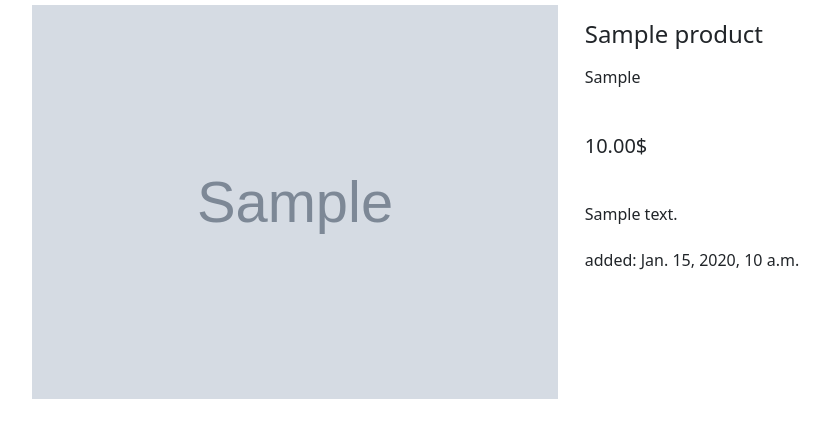
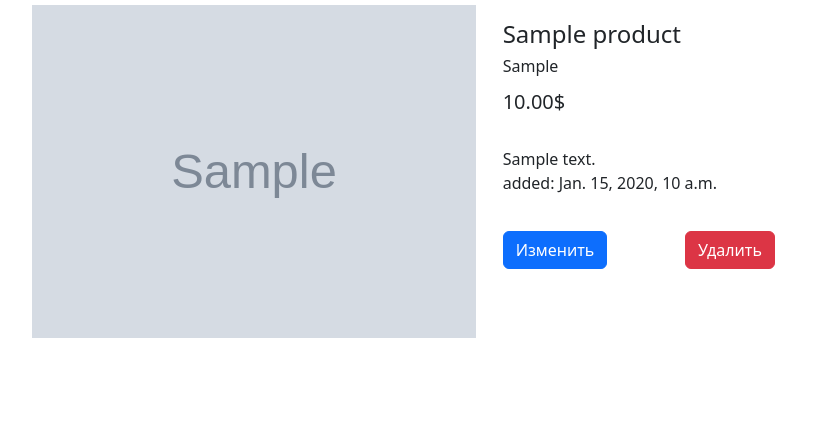
Before and after one commit to Hamilekk/Marketplace, a Django app: page /product/1 in a window 1280 px wide. Shown: the part 56-494 px from the top of the page, without its empty margins (20-850 px from the left). Run offline with Django 4.2, Linux system fonts and the light colour scheme; tables that the repository leaves empty hold one stand-in row (values such as "Sample post"); grey boxes marked "Sample" are stand-in pictures.

Commit message:
Добавил возможность редактирования Продукта

```diff
--- a/source/static/css/style.css
+++ b/source/static/css/style.css
@@ -8,6 +8,7 @@
     background-color: darkgray !important;
 
 }
+
 
 .card-body {
     color: black !important;
@@ -36,7 +37,7 @@
 }
 
 .row p {
-    margin-top: -60px;
+    margin-top: -50px;
 }
 
 .row h5 {
@@ -44,7 +45,7 @@
 }
 
 .row h6 {
-    margin-top: -80px;
+    margin-top: -70px;
 }
 
 .mb-2 label {
@@ -66,3 +67,11 @@
 .col-2 {
     margin-left: 40px !important;
 }
+
+.col-3 {
+    margin-top: -60px;
+}
+
+.col {
+    display: flex;
+}
--- a/source/webapp/templates/product.html
+++ b/source/webapp/templates/product.html
@@ -47,6 +47,14 @@
             <h5>{{ product.price }}$</h5>
             <p>{{ product.description }}</p>
             <h6>added: {{ product.added_at }}</h6>
+            <div class="col-3">
+                <a href="{% url 'product_edit' product.pk %}"
+                   type="button" class="btn btn-primary">Изменить</a>
+            </div>
+            <div class="col-3">
+                <a href="{% url 'product_delete' product.pk %}"
+                   type="button" class="btn btn-danger">Удалить</a>
+            </div>
         </div>
     </div>
 </div>
--- a/source/webapp/templates/product_add.html
+++ b/source/webapp/templates/product_add.html
@@ -8,7 +8,8 @@
     <link rel="stylesheet" href="{% static 'css/style.css' %}">
     <title>{% block title %}Add{% endblock %}</title>
 </head>
-<body><div class="container">
+<body>
+<div class="container">
     <nav class="navbar navbar-expand-lg bg-body-tertiary">
         <div class="container-fluid">
             <a class="navbar-brand" href="{% url 'index' %}">Marketplace.kz</a>
--- a/source/webapp/templates/product_edit.html
+++ b/source/webapp/templates/product_edit.html
@@ -51,7 +51,7 @@
         <div class="mb-2">
             <label for="price" class="form-label">Стоимость автомобиля</label>
             <input type="text" id="price" name="price"
-                 value="{{ product.price }}">
+                   value="{{ product.price }}">
         </div>
         <div class="mb-2">
             <label for="image" class="form-label">URL картинки автомобиля</label>
@@ -68,7 +68,7 @@
         </div>
         <div class="mb-2">
             <label for="description">Введите описание автомобиля</label>
-            <textarea id="description" name="description" rows="3" cols="53">{{ product.description  }}</textarea>
+            <textarea id="description" name="description" rows="3" cols="53">{{ product.description }}</textarea>
         </div>
         <button type="submit" class="btn btn-primary green">Добавить</button>
     </form>
--- a/source/webapp/urls.py
+++ b/source/webapp/urls.py
@@ -1,6 +1,6 @@
 from django.urls import path
 
-from webapp.view.base import products_view, product_view, product_add_view
+from webapp.view.base import products_view, product_view, product_add_view, products_delete, product_edit
 from webapp.view.category import category_add, category_view, category_delete, category_edit
 
 urlpatterns = [
@@ -11,6 +11,7 @@ urlpatterns = [
     path('categories/add', category_add, name='category_add'),
     path('categories', category_view, name='categories_view'),
     path('categories/<int:pk>/delete', category_delete, name='category_delete'),
-    path('category/<int:pk>/edit', category_edit, name='category_edit')
-
+    path('category/<int:pk>/edit', category_edit, name='category_edit'),
+    path('products/<int:pk>/delete', products_delete, name='product_delete'),
+    path('products/<int:pk>/edit', product_edit, name='product_edit'),
 ]
--- a/source/webapp/view/base.py
+++ b/source/webapp/view/base.py
@@ -32,3 +32,26 @@ def product_add_view(request):
     }
     product = Product.objects.create(**product_data)
     return redirect('product_detail_view', pk=product.pk)
+
+
+def product_edit(request, pk):
+    product = get_object_or_404(Product, pk=pk)
+    if request.method == 'GET':
+        context = {
+            'product': product,
+            'categories': Category.objects.all()
+        }
+        return render(request, 'product_edit.html', context=context)
+    product.name = request.POST.get('name')
+    product.category = get_object_or_404(Category, category=request.POST.get('category'))
+    product.description = request.POST.get('description')
+    product.price = request.POST.get('price')
+    product.image = request.POST.get('image')
+    product.save()
+    return redirect('products_view')
+
+
+def products_delete(request, pk):
+    product = Product.objects.get(pk=pk)
+    product.delete()
+    return redirect('products_view')
--- a/source/webapp/view/category.py
+++ b/source/webapp/view/category.py
@@ -23,7 +23,7 @@ def category_view(request):
     return render(request, 'category.html', context=context)
 
 
-def category_delete(pk):
+def category_delete(request, pk):
     category = Category.objects.get(pk=pk)
     category.delete()
     return redirect('categories_view')
```
